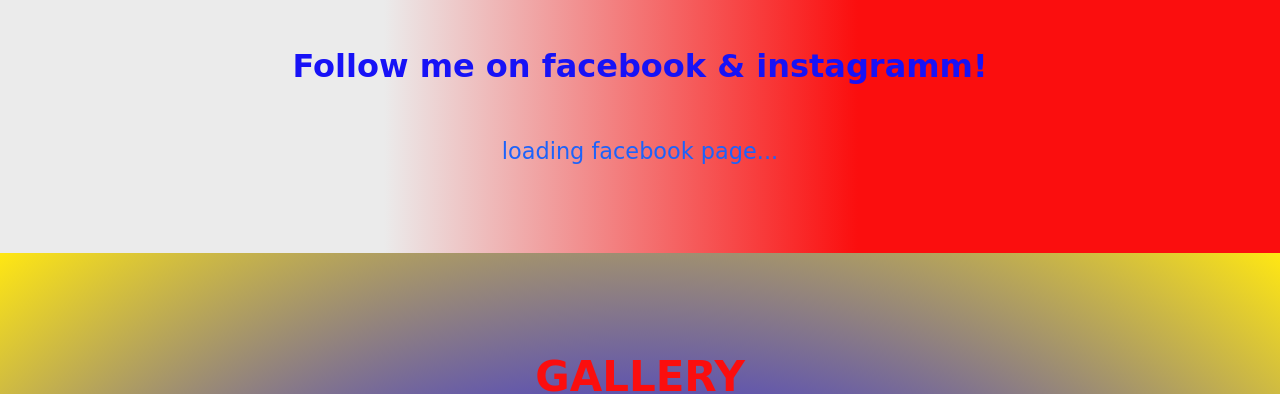
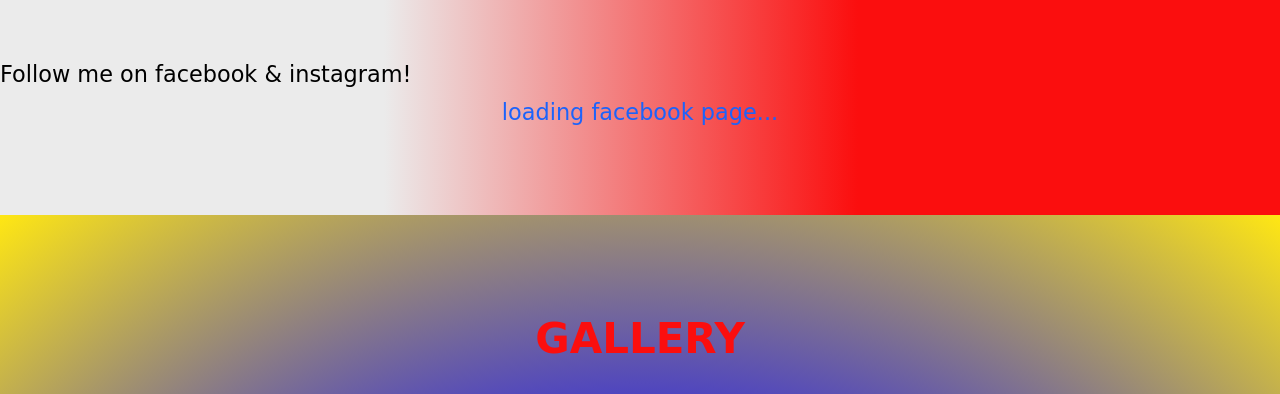
Before and after one commit to sacikozmetika/sacikozmetika, a plain HTML site: page indexen.html in a window 1280 px wide. Shown: the part 4850-5244 px from the top of the page. Drawn offline with nearby package versions, Linux system fonts and the light colour scheme; a script that the page names is missing; files whose address does not match are found by name.

Commit message:
EN facebook message

```diff
--- a/indexen.html
+++ b/indexen.html
@@ -255,7 +255,7 @@
           </div>
         </div>
 
-        <h2 style="color: #1712F6; font-weight: bold;">Follow me on facebook & instagramm!</h2>
+        <h2 style="color: #1712F6; font-weight: bold;"></h2>Follow me on facebook & instagram!</h2>
         <br>
         <div class="fb-page"
           data-href="https://www.facebook.com/FabianSacikutyakozmetikus/"
```
